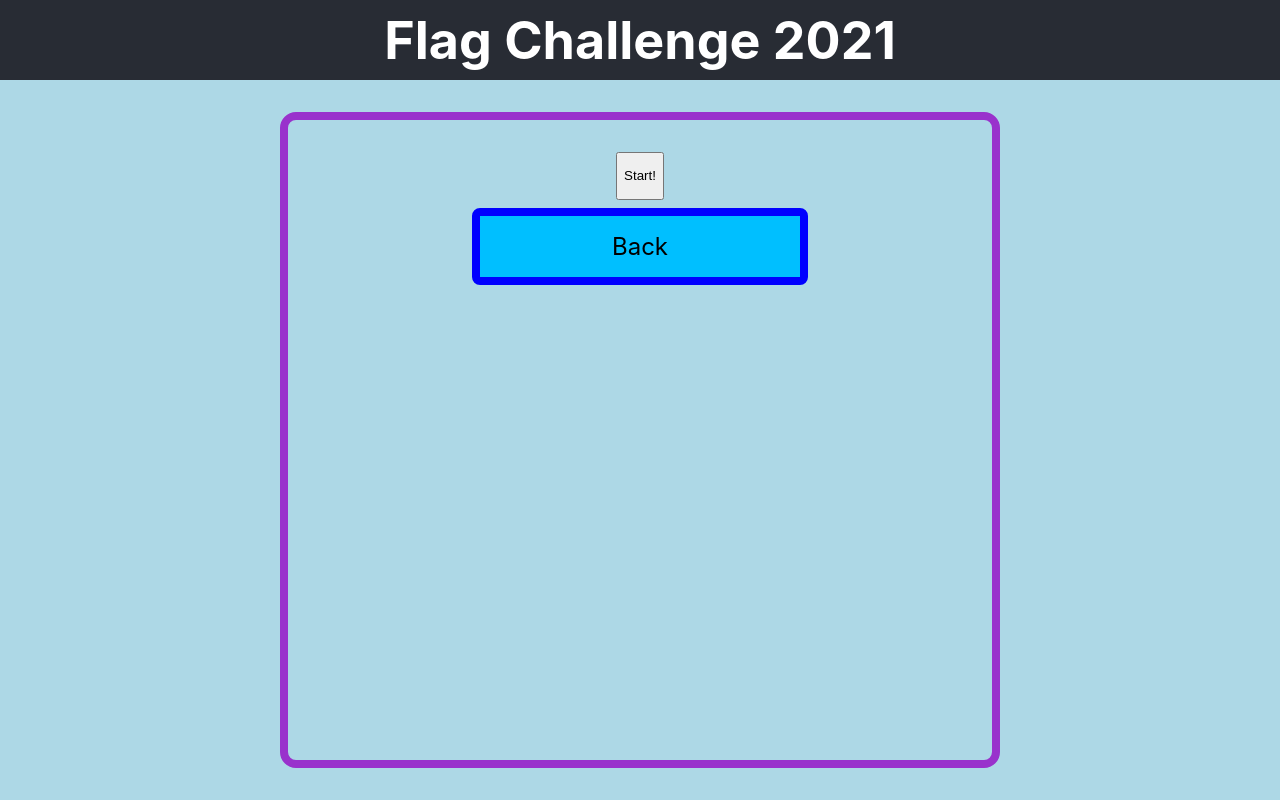
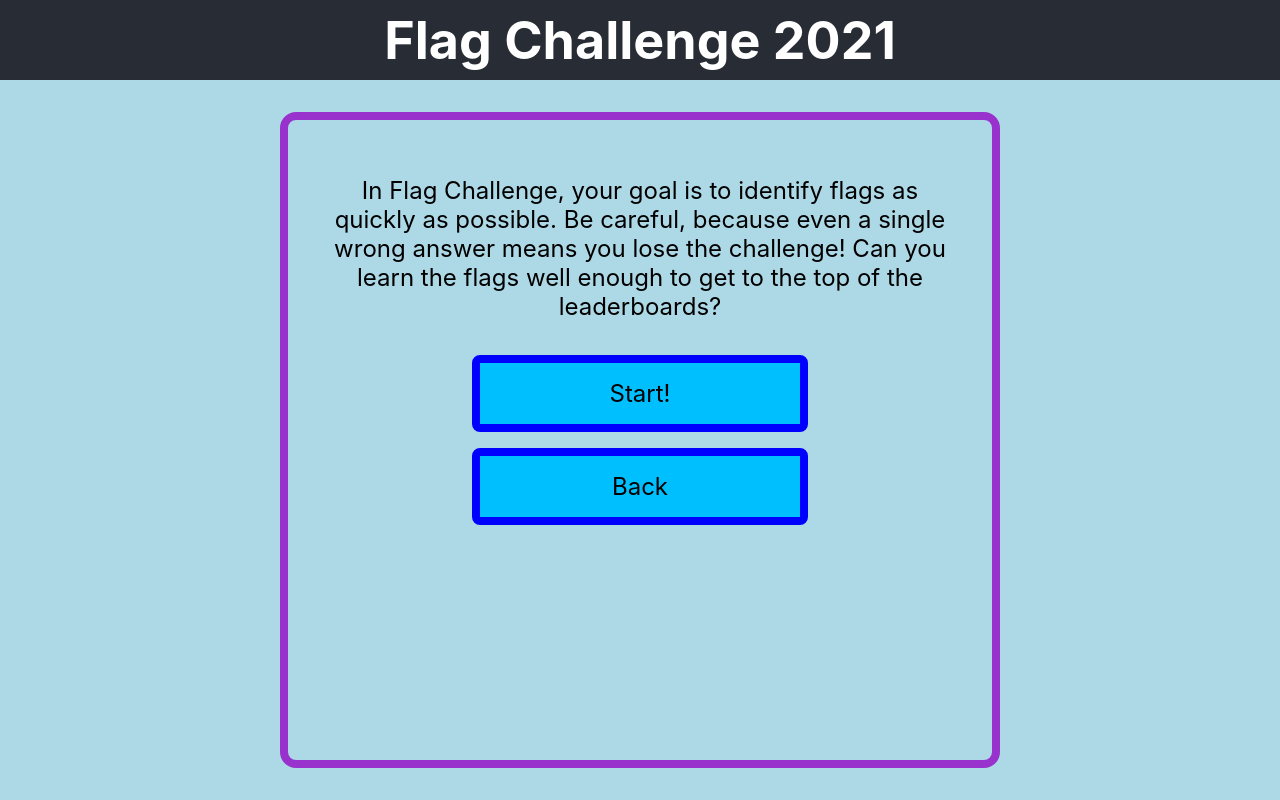
Before and after one commit to Paroni/flag-challenge, a React (Create React App) app: page /challenge in a window 1280 px wide. Built offline with nearby package versions, Linux system fonts and the light colour scheme.

Commit message:
Add TimeTrialStart layout

```diff
--- a/src/styles.scss
+++ b/src/styles.scss
@@ -7,6 +7,20 @@ $button-color: #000000;
 
 $app-body-border: darkorchid solid 0.5rem;
 $app-body-border-radius: 1rem;
+
+%flex-column-start {
+  display: flex;
+  flex-direction: column;
+  justify-content: flex-start;
+  align-items: center;
+}
+
+%flex-column-center {
+  display: flex;
+  flex-direction: column;
+  justify-content: center;
+  align-items: center;
+}
 
 @media (min-width: $breakpoint-big) {
   %font-basic {
@@ -75,12 +89,9 @@ $header-height: 10vh;
 $body-vertical-margin: 2rem;
 
 .App-header {
+  @extend %flex-column-center;
   background-color: #282c34;
   height: $header-height;
-  display: flex;
-  flex-direction: column;
-  align-items: center;
-  justify-content: center;
   font-size: calc(0.625rem + 2vmin);
   color: white;
 }
@@ -104,17 +115,11 @@ $body-vertical-margin: 2rem;
 }
 
 .Home-information {
-  display: flex;
-  flex-direction: column;
-  justify-content: center;
-  align-items: center;
+  @extend %flex-column-center;
 }
 
 .Home-navigation-container {
-  display: flex;
-  flex-direction: column;
-  justify-content: flex-start;
-  align-items: center;
+  @extend %flex-column-center;
 }
 
 .NavigationButton {
@@ -140,6 +145,10 @@ $body-vertical-margin: 2rem;
 .NavigationButton-link:active {
   color: $button-color;
   background-color: dodgerblue;
+}
+
+.NavigationButton p {
+  margin: 0;
 }
 
 .Choices-option {
@@ -168,3 +177,17 @@ $body-vertical-margin: 2rem;
   background-color: green;
   color: white;
 }
+
+.TimeTrialStart {
+  height: 100%;
+  display: grid;
+  grid-template-rows: 1fr 1fr 1fr;
+}
+
+.TimeTrialStart-navigation-container {
+  @extend %flex-column-center;
+}
+
+.TimeTrialStart-information {
+  @extend %flex-column-center;
+}
--- a/src/timeTrial/TimeTrialStart.tsx
+++ b/src/timeTrial/TimeTrialStart.tsx
@@ -7,14 +7,18 @@ function TimeTrialStart(
   }
 ) {
   return (
-    <div>
-      <div>
-        <button onClick={() => props.handleStart()}>
-          <p>Start!</p>
-        </button>
+    <div className={"TimeTrialStart"}>
+      <div className={"TimeTrialStart-information"}>
+        In Flag Challenge, your goal is to identify flags as quickly as possible. Be careful, because even a single wrong answer means you lose the challenge! Can you learn the flags well enough to get to the top of the leaderboards?
       </div>
 
-      <NavigationButton target={"/"} text={"Back"}/>
+      <div className={"TimeTrialStart-navigation-container"}>
+        <div onClick={() => props.handleStart()} className={"NavigationButton"}>
+          <p className={"NavigationButton-link"}>Start!</p>
+        </div>
+
+        <NavigationButton target={"/"} text={"Back"}/>
+      </div>
     </div>
   )
 }
```
